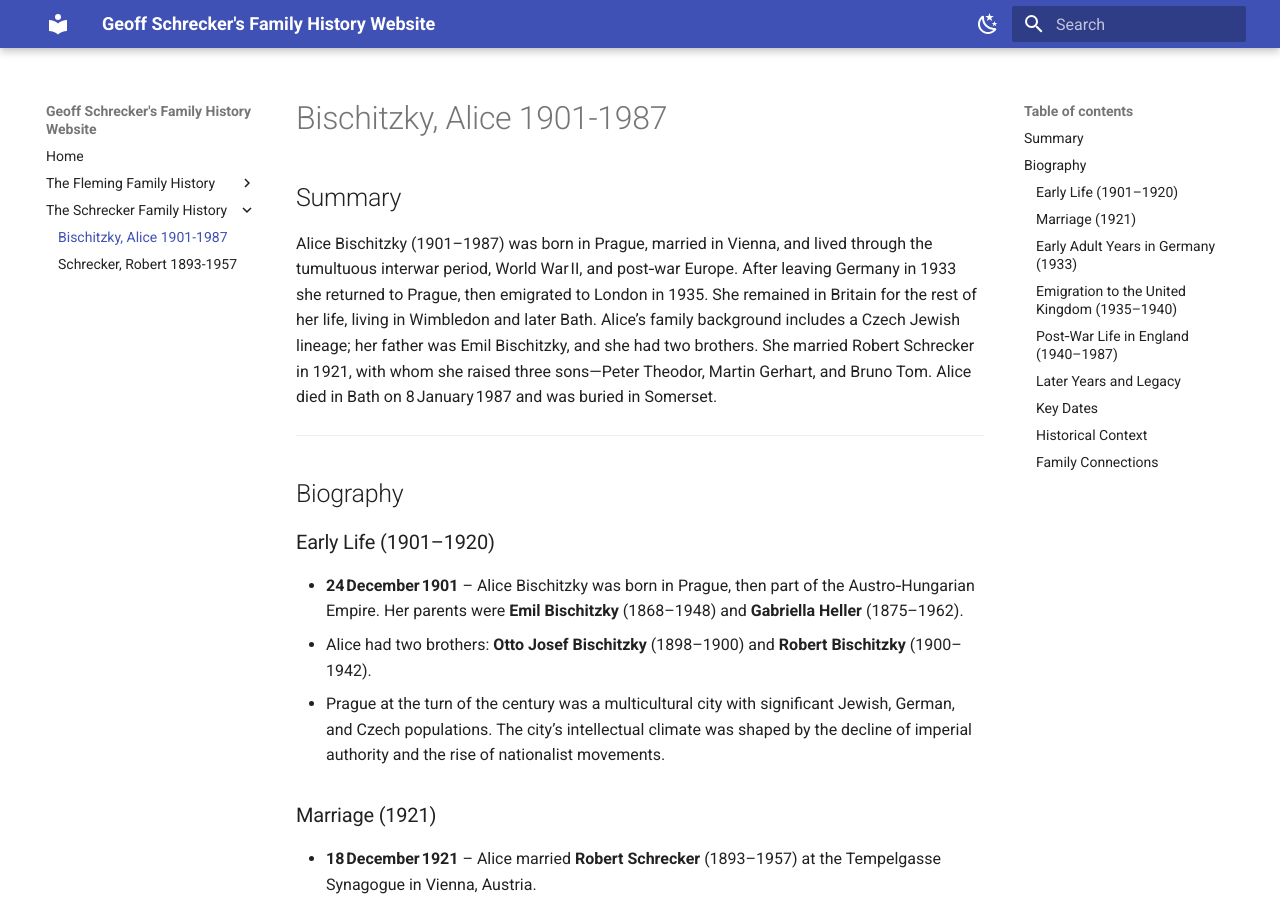
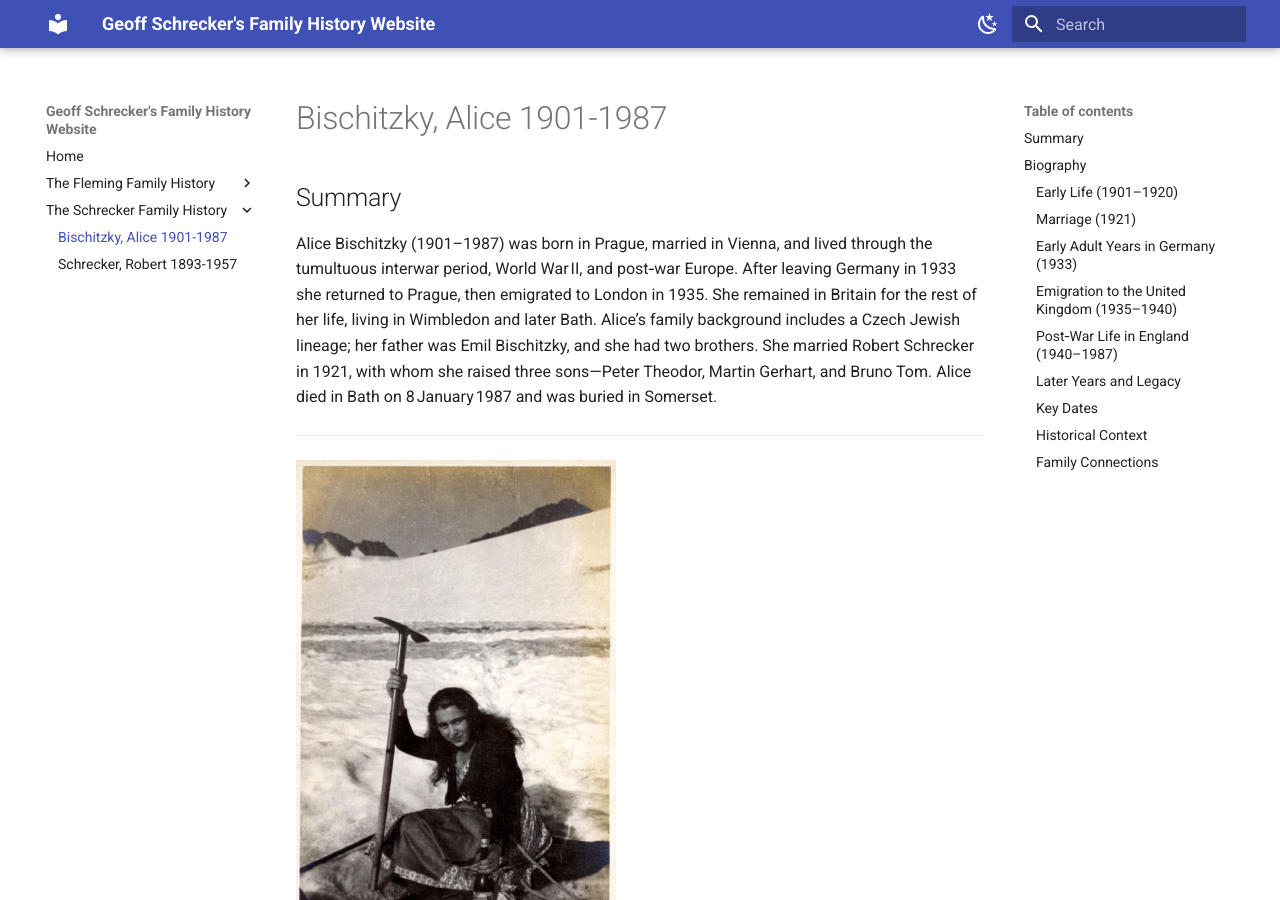
Before and after one commit to Schrecker-Family/Website, an MkDocs documentation site: the page built from docs/BischitzkyA1901.md, in a window 1280 px wide and 900 px high. Built offline with MkDocs 1.6.1 and Material for MkDocs 9.7.7, drawn with Linux system fonts in a browser that asks for light colours.

Commit message:
Add photo to Oma page

```diff
--- a/docs/BischitzkyA1901.md
+++ b/docs/BischitzkyA1901.md
@@ -3,6 +3,8 @@
 Alice Bischitzky (1901–1987) was born in Prague, married in Vienna, and lived through the tumultuous interwar period, World War II, and post‑war Europe. After leaving Germany in 1933 she returned to Prague, then emigrated to London in 1935. She remained in Britain for the rest of her life, living in Wimbledon and later Bath. Alice’s family background includes a Czech Jewish lineage; her father was Emil Bischitzky, and she had two brothers. She married Robert Schrecker in 1921, with whom she raised three sons—Peter Theodor, Martin Gerhart, and Bruno Tom. Alice died in Bath on 8 January 1987 and was buried in Somerset.
 
 ---
+
+![Oma with Ice Pick](assets/BischitzkyA1901/Oma1921.jpg){: align=center }
 
 ## Biography
 
```
